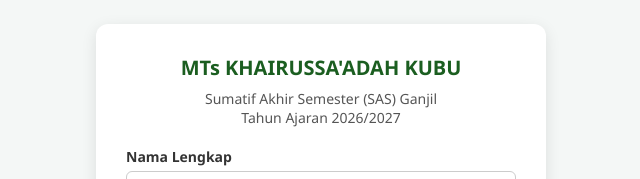
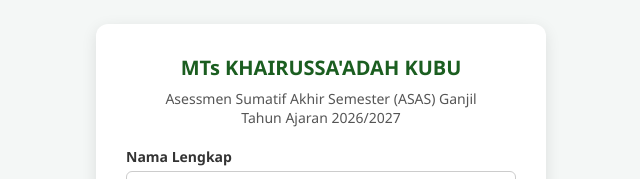
Before and after one commit to makhairussaadah/ASAS-MTs-Khairussa-adah-Kubu, a plain HTML site: page index.html in a window 1280 px wide. Shown: the part 192-371 px from the top of the page, without its empty margins (319-959 px from the left). Drawn offline with Linux system fonts and the light colour scheme.

Commit message:
Update header text for login page

```diff
--- a/index.html
+++ b/index.html
@@ -88,7 +88,7 @@
     <!-- 1. Halaman Login -->
     <div id="login-page" class="card">
         <h2>MTs KHAIRUSSA'ADAH KUBU</h2>
-        <h3>Sumatif Akhir Semester (SAS) Ganjil<br>Tahun Ajaran 2026/2027</h3>
+        <h3>Asessmen Sumatif Akhir Semester (ASAS) Ganjil<br>Tahun Ajaran 2026/2027</h3>
 
         <form id="login-form">
             <div class="form-group">
```
